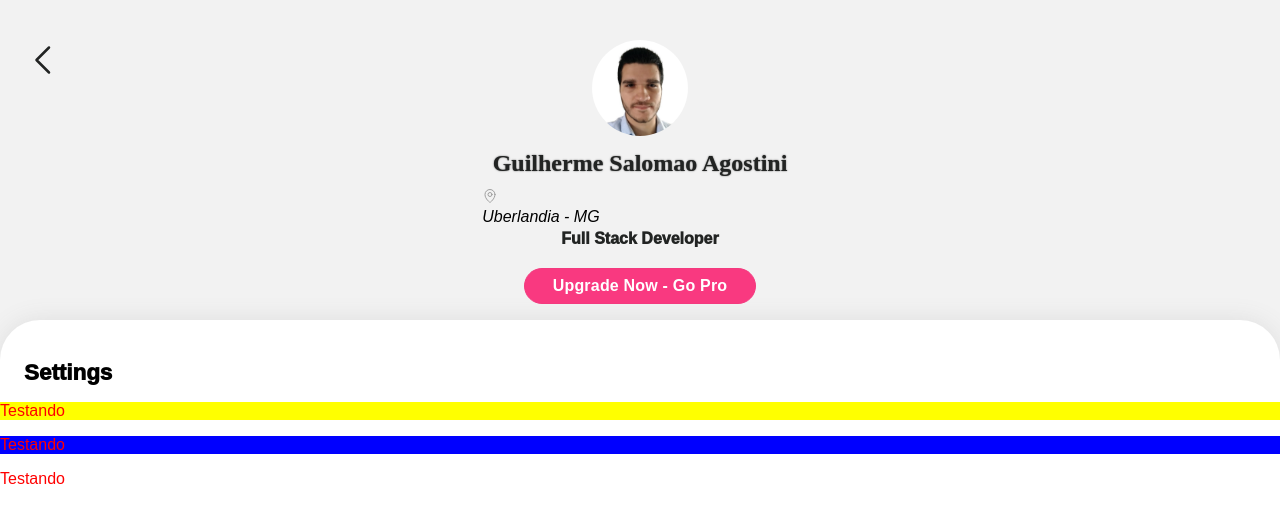
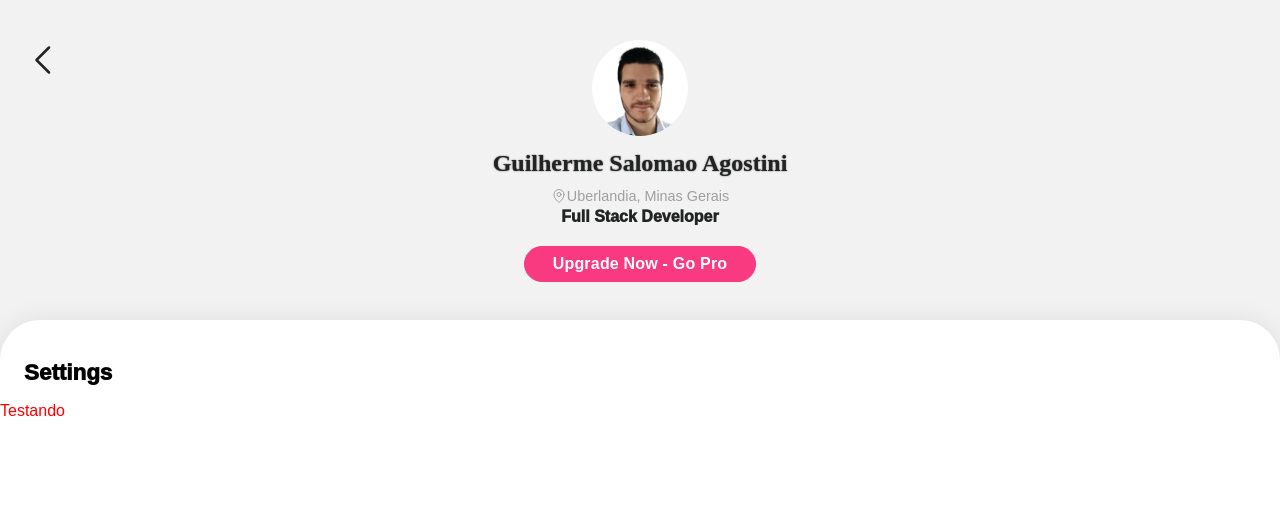
Before and after one commit to gui-sa/Bioma_Investimentos, a React (Create React App) app in the folder FirstChallenge/mobilebiomatech/: page / in a window 1280 px wide. Shown: the top 522 px of the page. Built offline with nearby package versions, Linux system fonts and the light colour scheme.

Commit message:
Finalmente uma folga para mexer !!

```diff
--- a/FirstChallenge/mobilebiomatech/src/App.js
+++ b/FirstChallenge/mobilebiomatech/src/App.js
@@ -1,4 +1,4 @@
-import {CaretLeft, MapPin} from "phosphor-react";
+import { CaretLeft, MapPin } from "phosphor-react";
 import './App.css';
 import BigButton from './components/BigButton';
 import TextIcon from "./components/TextIcon";
@@ -16,19 +16,20 @@ function App() {
         </div>
         <main>
           <h1>Guilherme Salomao Agostini</h1>
-          <MapPin size={"2vh"} color="#9f9f9f"/>
-          <address>Uberlandia - MG</address>
+          <span className="text_icon">
+            <MapPin size={"2vh"} color="#9f9f9f" />
+            <address>Uberlandia, Minas Gerais</address>
+          </span>
           <p>Full Stack Developer</p>
         </main>
         <footer>
-          <BigButton text="Upgrade Now - Go Pro"/>
+          <BigButton text="Upgrade Now - Go Pro" />
         </footer>
       </header>
       <aside className='settings'>
         <h2>Settings</h2>
-        <TextIcon cor="yellow"/>
-        <TextIcon cor="blue"/>
-        <TextIcon/>
+        <TextIcon />
+
       </aside>
     </div>
   );
--- a/FirstChallenge/mobilebiomatech/src/components/BigButton.js
+++ b/FirstChallenge/mobilebiomatech/src/components/BigButton.js
@@ -1,7 +1,7 @@
 import styles from './BigButton.module.css'
 import React from 'react';
 
-function BigButton({text}) {
+const BigButton = ({text})=> {
     return (
     <div className= {styles.BigButton}>
         <button type='button'>{text}</button>
--- a/FirstChallenge/mobilebiomatech/src/components/TextIcon.js
+++ b/FirstChallenge/mobilebiomatech/src/components/TextIcon.js
@@ -1,15 +1,23 @@
 import React from 'react'
 import style from './TextIcon.module.css'
 
-function TextIcon({ cor }) {
-    if (cor === "yellow") {
+const TextIcon = ({ cor }) => {
+
+    if (cor === "dark") {
         return(
             <div className={style.TextIcon}>
                 <p className={style.redbutton}>Testando</p>
             </div>
         );
     }
-    if (cor === "blue") {
+    if (cor === "pink") {
+        return(
+            <div className={style.TextIcon}>
+                <p className={style.bluebutton}>Testando</p>
+            </div>
+        );
+    };
+    if (cor === "green") {
         return(
             <div className={style.TextIcon}>
                 <p className={style.bluebutton}>Testando</p>
```
Also changed, not shown: FirstChallenge/mobilebiomatech/src/components/IconButton.js (deleted, +0 -10 lines).
